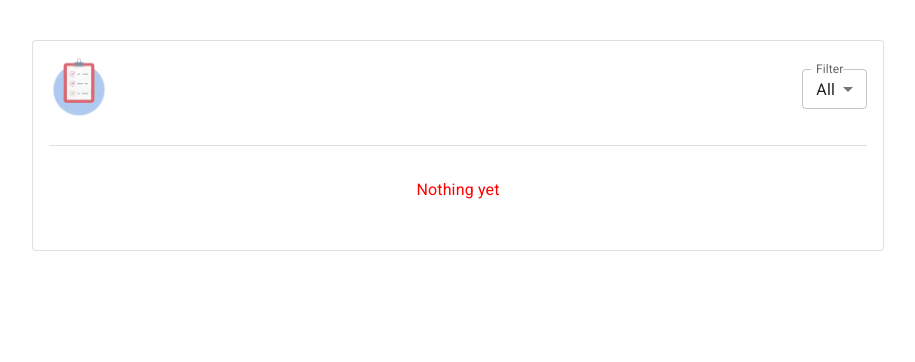
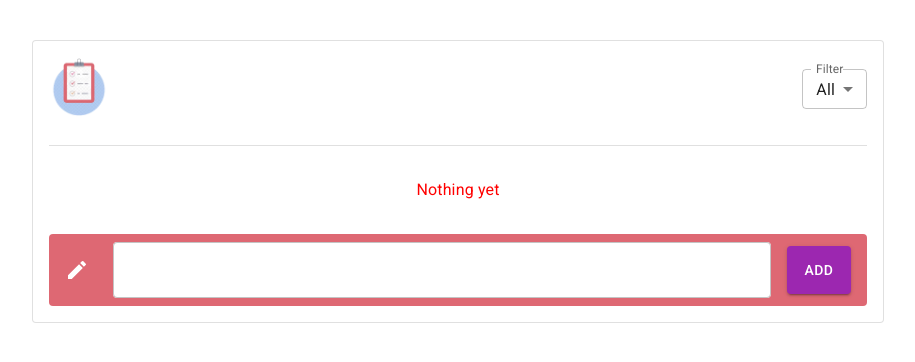
Before and after one commit to muhammad-junaid1/react-todo-app, a React (Create React App) app: page / in a window 1280 px wide. Shown: the top 362 px of the page, without its empty margins (182-1097 px from the left). Built offline with nearby package versions, Linux system fonts and the light colour scheme.

Commit message:
adding todo item on clicking add button

```diff
--- a/package.json
+++ b/package.json
@@ -5,6 +5,7 @@
   "dependencies": {
     "@emotion/react": "^11.10.5",
     "@emotion/styled": "^11.10.5",
+    "@mui/icons-material": "^5.11.0",
     "@mui/material": "^5.11.6",
     "@testing-library/jest-dom": "^5.16.5",
     "@testing-library/react": "^13.4.0",
--- a/src/App.js
+++ b/src/App.js
@@ -1,4 +1,4 @@
-import {useState} from "react";
+import { useState } from "react";
 import {
   Paper,
   Box,
@@ -10,21 +10,37 @@ import {
   MenuItem,
   Typography,
   Divider,
+  TextField,
+  Button,
 } from "@mui/material";
+import { Edit } from "@mui/icons-material";
 import Logo from "./assets/logo.png";
 
 function App() {
   const [filterValue, setFilterValue] = useState(1);
+  const [inputValue, setInputValue] = useState("");
   const [todoItems, setTodoItems] = useState([]);
 
   const handleChange = (event) => {
     setFilterValue(event.target.value);
-  }
+  };
+
+  const handleInput = (event) => {
+    setInputValue(event.target.value);
+  };
+
+  const handleClick = () => {
+    setTodoItems((todoItems) => {
+      return [...todoItems, inputValue];
+    });
+    setInputValue("");
+  };
+
   return (
     <>
       <Container maxWidth="md">
         <Paper variant="outlined" sx={{ mt: 5, p: 2 }}>
-        {/* Header section */}
+          {/* Header section */}
           <Box>
             <Stack
               direction="row"
@@ -51,14 +67,51 @@ function App() {
                 </FormControl>
               </Box>
             </Stack>
-            <Divider sx={{mt: 3}}/>
+            <Divider sx={{ mt: 3 }} />
           </Box>
 
           {/* Todo Items List */}
           <Box py={4}>
-              {todoItems.length ? todoItems.map((todoItem) => {
+            {todoItems.length ? (
+              todoItems.map((todoItem) => {
                 return <p>{todoItem}</p>;
-              }) : <Typography sx={{color: "red"}} align="center">Nothing yet</Typography>}
+              })
+            ) : (
+              <Typography sx={{ color: "red" }} align="center">
+                Nothing yet
+              </Typography>
+            )}
+          </Box>
+
+          <Box sx={{ background: "#de6873", borderRadius: 1 }} py={1} px={2}>
+            <Stack
+              alignItems="center"
+              justifyContent="space-between"
+              direction="row"
+            >
+              <Edit sx={{ color: "white" }} />
+              <TextField
+                onInput={handleInput}
+                variant="outlined"
+                InputProps={{ disableUnderline: true }}
+                fullWidth
+                value={inputValue}
+                sx={{
+                  "& .MuiOutlinedInput-root.Mui-focused": {
+                    "& > fieldset": {
+                      borderColor: "red",
+                    },
+                  },
+                  background: "white",
+                  ml: 3,
+                  mr: 2,
+                  borderRadius: 1,
+                }}
+              />
+              <Button onClick={handleClick} variant="contained" color="secondary" sx={{py: 1.5}}>
+                Add
+              </Button>
+            </Stack>
           </Box>
         </Paper>
       </Container>
```
Also changed, not shown: 1 other file (tests, documents, lock files or other folders).
